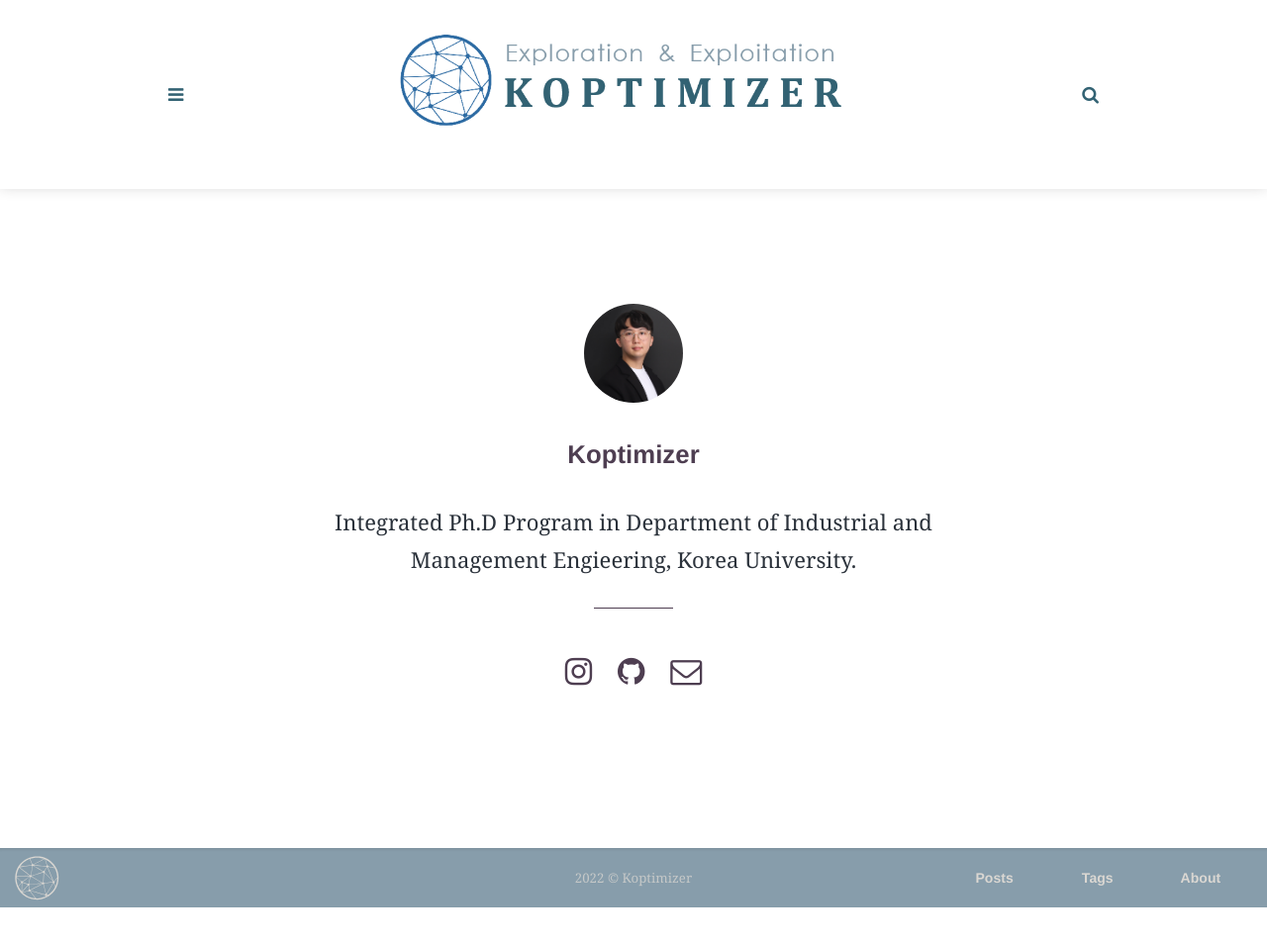
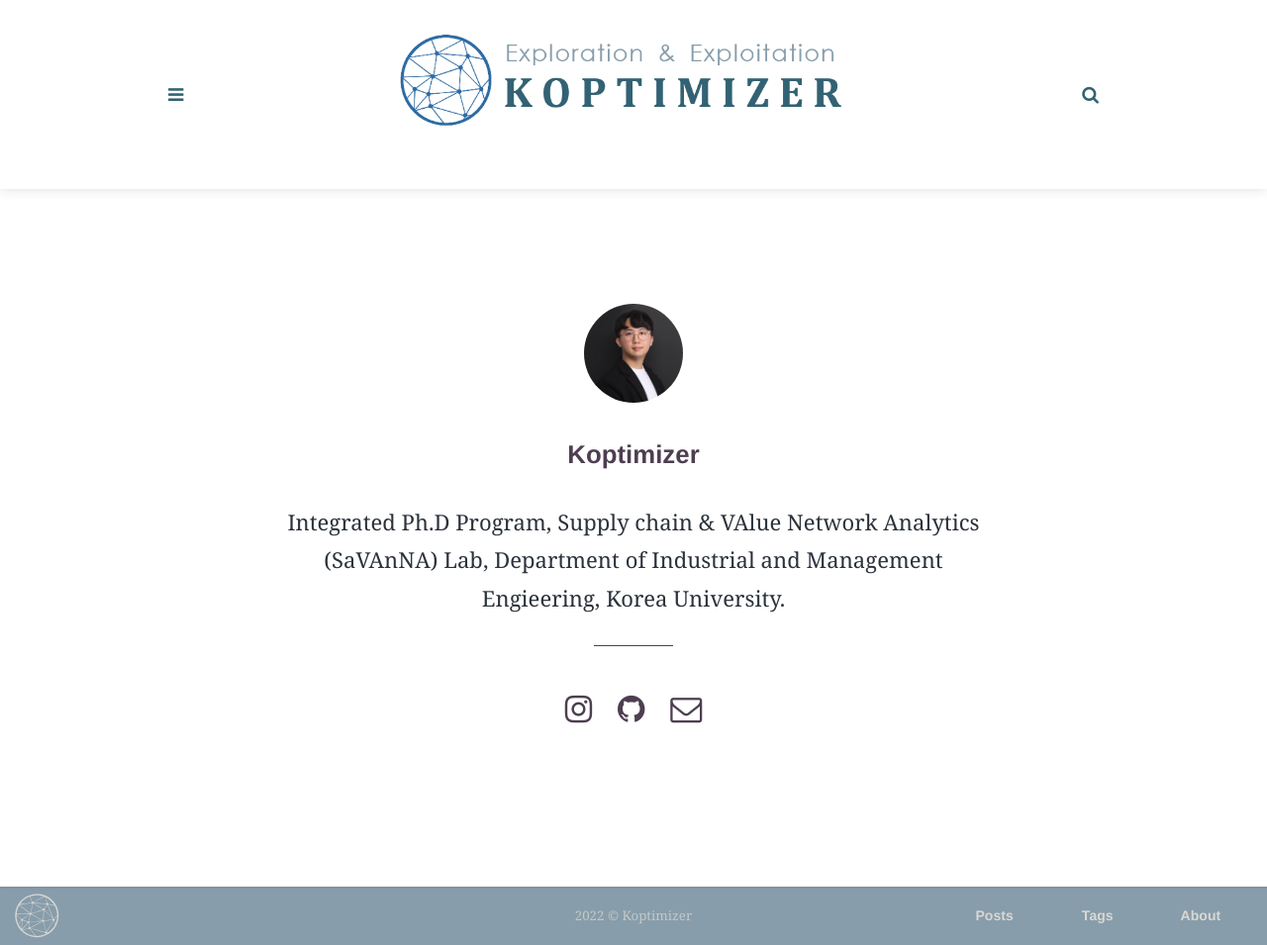
Before and after one commit to koptimizer/koptimizer.tech, a Jekyll site: the page built from _pages/about.html, in a window 1280 px wide. Shown: the whole page at 99% size. Built offline with Jekyll 4.4.1, drawn with Linux system fonts in a browser that asks for light colours; some web fonts are replaced; before the commit the page ends 917 px from its top, so only the background shows below that.

Commit message:
Update _config.yml

```diff
--- a/_config.yml
+++ b/_config.yml
@@ -26,7 +26,7 @@ highlight_theme: syntax-base16.monokai.dark # select a dark theme for the code h
 # Author settings
 author: Koptimizer # add your name
 author-pic: "profile.jpg"
-about-author: "Integrated Ph.D Program in Department of Industrial and Management Engieering, Korea University."
+about-author: "Integrated Ph.D Program, Supply chain & VAlue Network Analytics (SaVAnNA) Lab, Department of Industrial and Management Engieering, Korea University."
 
 # Contact links
 email: koptimizer@korea.ac.kr # Add your Email address
```
